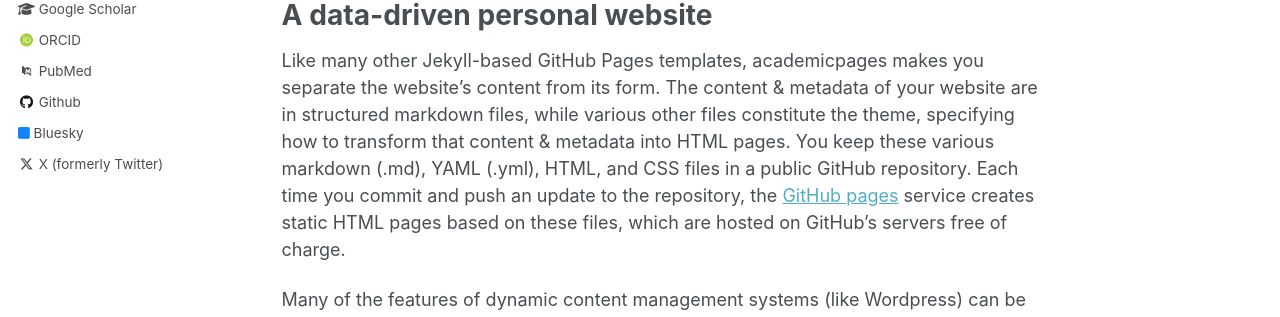
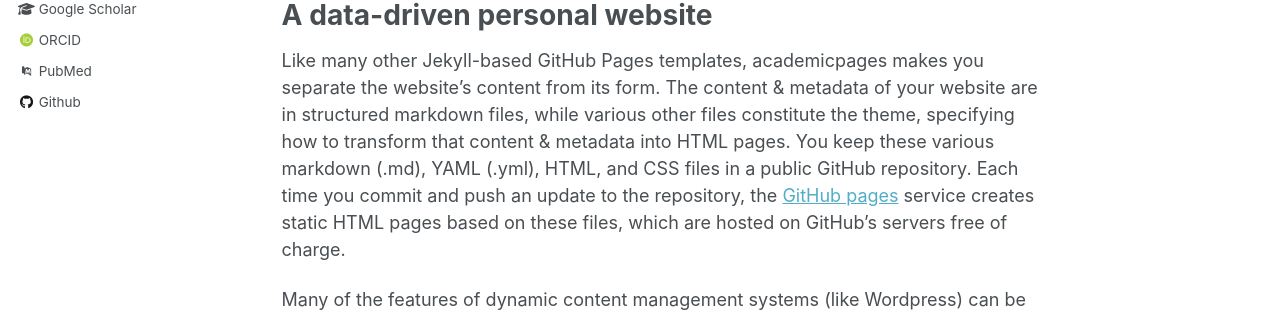
Before and after one commit to syang-lab/homepage, a Jekyll site: the page built from _pages/about.md, in a window 1280 px wide. Shown: the part 483-800 px from the top of the page. Built offline with Jekyll 4.4.1, drawn with Linux system fonts in a browser that asks for light colours; some web fonts are replaced.

Commit message:
Update _config.yml

```diff
--- a/_config.yml
+++ b/_config.yml
@@ -47,7 +47,7 @@ author:
   stackoverflow    : # User number or user number and name (i.e., use "1" or "1/jeff-atwood")
 
   # Social media
-  bluesky          : "" # Replace this with you Bluesky username
+  bluesky          : # Replace this with you Bluesky username
   facebook         : # Username
   flickr           : # Username
   foursquare       : # Username
@@ -64,7 +64,7 @@ author:
   steam            : # Username
   telegram         : # URL
   tumblr           : # Username
-  twitter          : ""  # Replace this with your X / Twitter handle
+  twitter          : # Replace this with your X / Twitter handle
   vine             : # Username
   weibo            : # Username
   wikipedia        : # Username
```
